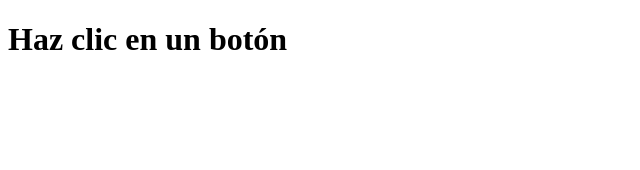
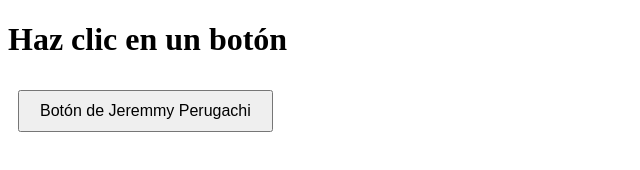
Before and after one commit to Chr1stian-Perez/PruebaGIT_GR6, a plain HTML site: page index.html in a window 1280 px wide. Shown: the whole page, without its empty margins (0-640 px from the left). Drawn offline with Linux system fonts and the light colour scheme.

Commit message:
Implementacion de boton Jeremmy Perugachi

```diff
--- a/index.html
+++ b/index.html
@@ -18,6 +18,7 @@
     <h1>Haz clic en un botón</h1>
 
     <!-- Botones -->
+    <button onclick="showPopup('Jeremmy Perugachi!')">Botón de Jeremmy Perugachi</button>
 
     <script>
         // Función para mostrar el popup
```
